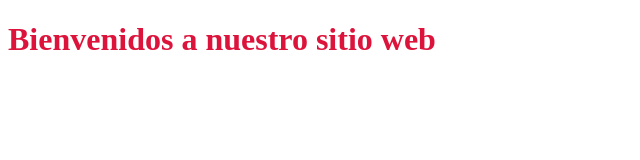
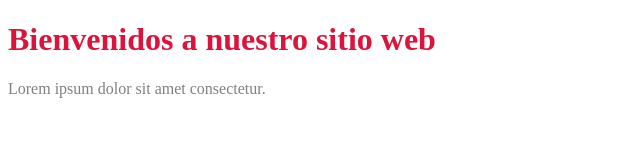
Before and after one commit to JuanLeiva93/practica1, a plain HTML site: page index.html in a window 1280 px wide. Shown: the whole page, without its empty margins (0-640 px from the left). Drawn offline with Linux system fonts and the light colour scheme.

Commit message:
add section

```diff
--- a/index.html
+++ b/index.html
@@ -8,6 +8,9 @@
 </head>
 <body>
     <h1>Bienvenidos a nuestro sitio web</h1>
+    <section>
+        <p>Lorem ipsum dolor sit amet consectetur.</p>
+    </section>
     <script src="./js/main.js"></script>
 </body>
 </html>
```
